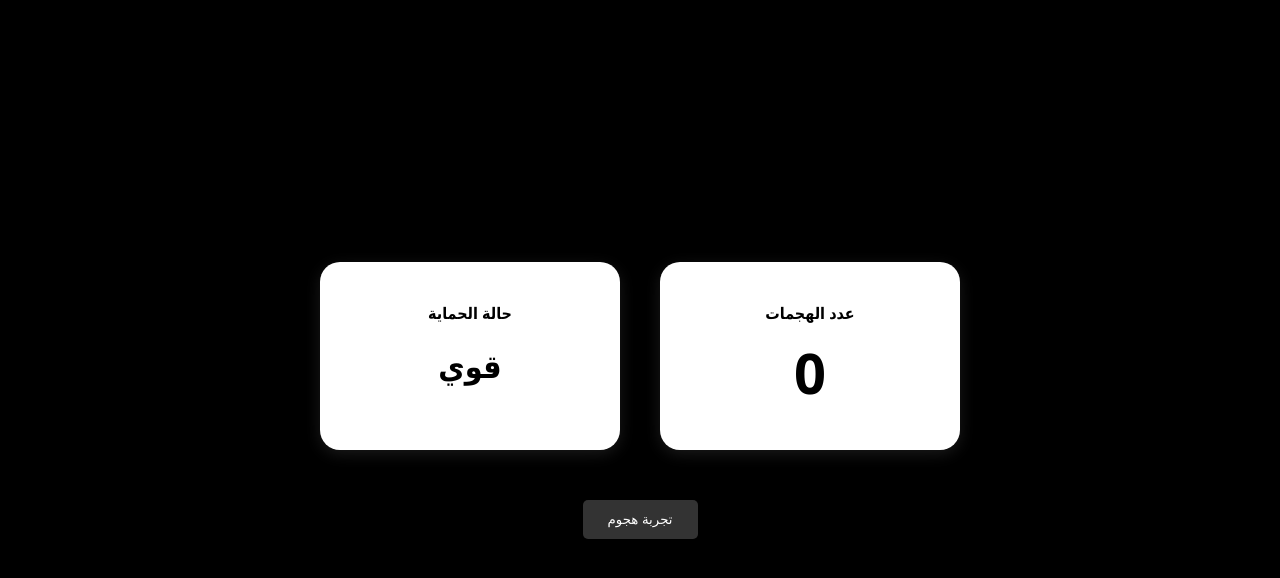
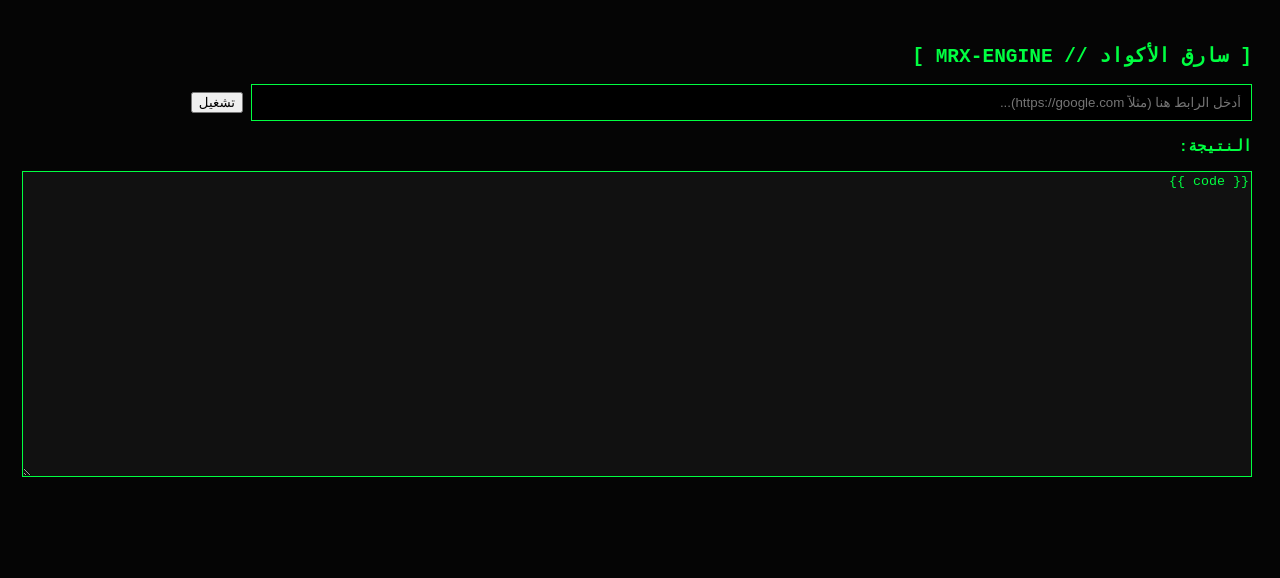
Before and after one commit to jwowk666/monitor.html, a plain HTML site: page index.html in a window 1280 px wide. Drawn offline with Linux system fonts and the light colour scheme.

Commit message:
index.html
Updated the styling and structure of the HTML page, removed the previous layout, and added a new form for URL input.

```diff
--- a/index.html
+++ b/index.html
@@ -1,72 +1,20 @@
 <!DOCTYPE html>
 <html lang="ar" dir="rtl">
 <head>
-    <meta charset="UTF-8">
     <style>
-        body {
-            background-color: #000;
-            color: #fff;
-            font-family: 'Segoe UI', Tahoma, Geneva, Verdana, sans-serif;
-            display: flex;
-            flex-direction: column;
-            align-items: center;
-            justify-content: center;
-            height: 100vh;
-            margin: 0;
-        }
-        .container { display: flex; gap: 40px; }
-        .box {
-            background-color: #fff;
-            color: #000;
-            padding: 40px;
-            border-radius: 20px;
-            width: 220px;
-            text-align: center;
-            font-weight: bold;
-            box-shadow: 0 4px 15px rgba(255,255,255,0.1);
-        }
-        .number { font-size: 3.5em; display: block; margin-top: 10px; }
-        button {
-            margin-top: 50px;
-            padding: 12px 25px;
-            cursor: pointer;
-            background: #333;
-            color: white;
-            border: none;
-            border-radius: 5px;
-        }
-        button:hover { background: #555; }
+        body { background: #050505; color: #00ff41; font-family: monospace; padding: 20px; }
+        textarea { width: 100%; height: 300px; background: #111; color: #00ff41; border: 1px solid #00ff41; }
+        input { width: 80%; padding: 10px; background: #000; color: #fff; border: 1px solid #00ff41; }
     </style>
 </head>
 <body>
+    <h2>[ سارق الأكواد // MRX-ENGINE ]</h2>
+    <form method="POST">
+        <input type="text" name="url" placeholder="أدخل الرابط هنا (مثلاً https://google.com)..." required>
+        <button type="submit">تشغيل</button>
+    </form>
 
-    <div class="container">
-        <div class="box">
-            عدد الهجمات
-            <span id="attack-count" class="number">0</span>
-        </div>
-        <div class="box">
-            حالة الحماية
-            <div id="status" class="number" style="font-size: 2em; padding-top: 10px;">قوي</div>
-        </div>
-    </div>
-
-    <button onclick="simulateAttack()">تجربة هجوم</button>
-
-    <script>
-        let count = 0;
-        function simulateAttack() {
-            count++;
-            document.getElementById('attack-count').innerText = count;
-
-            let statusEl = document.getElementById('status');
-            if (count > 0 && count < 5) {
-                statusEl.innerText = "وسط";
-            } else if (count >= 5) {
-                statusEl.innerText = "ضعيف";
-                statusEl.style.color = "red";
-            }
-        }
-    </script>
+    <h3>النتيجة:</h3>
+    <textarea readonly>{{ code }}</textarea>
 </body>
 </html>
```
